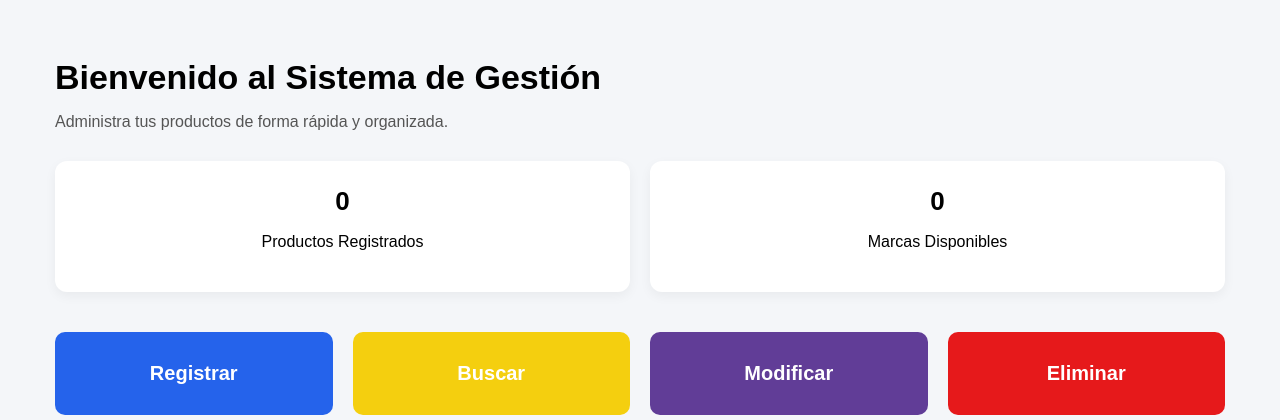
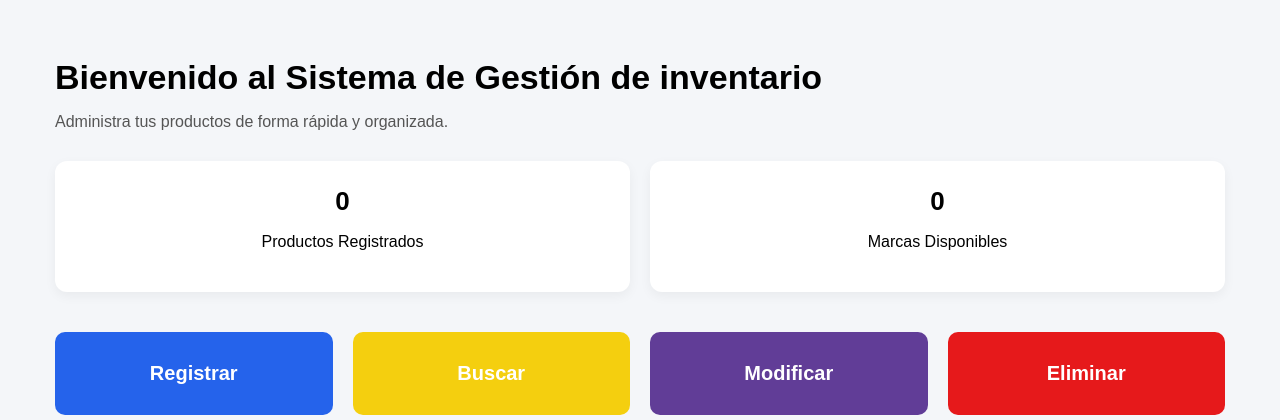
Before and after one commit to bayonabyte/Automotive-Headlight-Inventory-Management-System, a Flask app: page /index in a window 1280 px wide. Shown: the part 70-490 px from the top of the page. Run offline with Flask 3, Linux system fonts and the light colour scheme; the visitor is signed in with stand-in values (Sample User, id 1); data that the repository does not hold is empty.

Commit message:
v2 Ready for DemonDay

```diff
--- a/templates/index.html
+++ b/templates/index.html
@@ -16,7 +16,7 @@
 
    <main class="home">
         <section class="home_bienvenida">
-            <h1>Bienvenido al Sistema de Gestión</h1>
+            <h1>Bienvenido al Sistema de Gestión de inventario</h1>
             <p>Administra tus productos de forma rápida y organizada.</p>
         </section>
 
```
